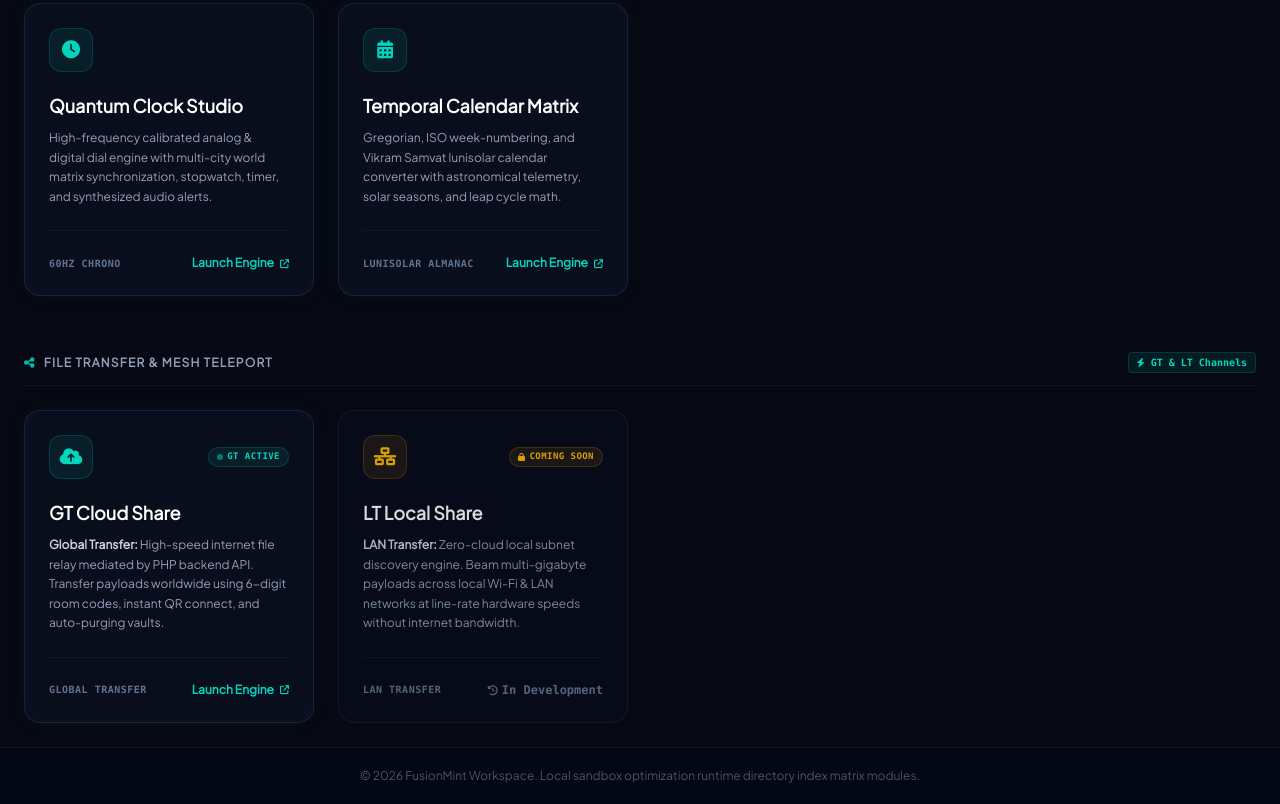
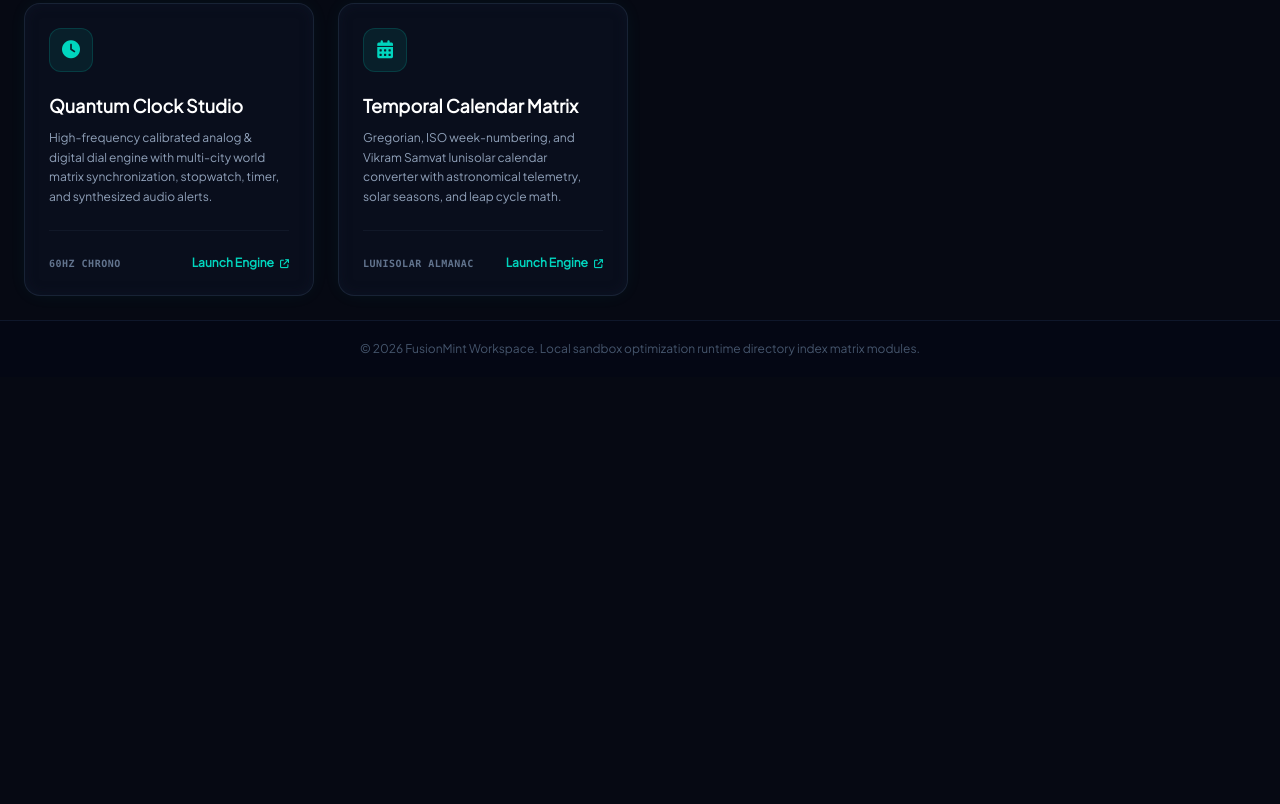
Before and after one commit to udaypatel04/FusionMint, a plain HTML site: page index.html in a window 1280 px wide. Shown: the part 4797-5601 px from the top of the page. After the commit the page ends 5174 px from the top, so only its background shows below. Drawn offline with nearby package versions, Linux system fonts and the light colour scheme.

Commit message:
remove File Transfer

```diff
--- a/index.html
+++ b/index.html
@@ -719,68 +719,6 @@
 
 
 
-
-       <!-- ================= FILE TRANSFER & P2P PROTOCOLS CATEGORY ================= -->
-       <!-- ================= FILE TRANSFER & MESH PROTOCOLS CATEGORY ================= -->
-        <section class="category-block-node" id="category-section-fileshare" aria-labelledby="heading-fileshare">
-            <div class="mb-6 flex items-center justify-between border-b border-slate-900/80 pb-3">
-                <h3 id="heading-fileshare" class="text-xs font-bold uppercase tracking-widest text-slate-400 flex items-center gap-2">
-                    <i class="fa-solid fa-share-nodes text-teal-500"></i> File Transfer &amp; Mesh Teleport
-                </h3>
-                <div class="flex items-center gap-1.5 text-[10px] font-mono font-bold bg-teal-500/10 text-teal-400 border border-teal-500/20 px-2 py-0.5 rounded">
-                    <i class="fa-solid fa-bolt text-[9px]"></i> GT &amp; LT Channels
-                </div>
-            </div>
-
-            <div class="grid grid-cols-1 md:grid-cols-2 lg:grid-cols-4 gap-6">
-
-                <!-- 1. Global Transfer: GT Cloud Share (Live Active) -->
-                <article class="feature-card bg-slate-900/40 border border-slate-800/80 rounded-2xl p-6 flex flex-col justify-between hover:border-teal-500/40 hover:bg-slate-900/60 metrics-card-glow group">
-                    <div>
-                        <div class="flex items-center justify-between mb-5">
-                            <div class="w-11 h-11 rounded-xl bg-teal-500/10 text-teal-400 flex items-center justify-center text-lg border border-teal-500/20 group-hover:bg-teal-400 group-hover:text-slate-950 transition-all duration-300">
-                                <i class="fa-solid fa-cloud-arrow-up"></i>
-                            </div>
-                            <span class="text-[9px] font-mono font-bold uppercase tracking-wider text-teal-400 bg-teal-500/10 border border-teal-500/20 px-2 py-0.5 rounded-full flex items-center gap-1">
-                                <span class="w-1.5 h-1.5 rounded-full bg-teal-400 animate-pulse"></span> GT Active
-                            </span>
-                        </div>
-                        <h4 class="text-lg font-bold text-white mb-2 group-hover:text-teal-400 transition-colors">GT Cloud Share</h4>
-                        <p class="text-xs text-slate-400 leading-relaxed"><strong class="text-slate-300">Global Transfer:</strong> High-speed internet file relay mediated by PHP backend API. Transfer payloads worldwide using 6-digit room codes, instant QR connect, and auto-purging vaults.</p>
-                    </div>
-                    <div class="flex items-center justify-between pt-6 mt-6 border-t border-slate-800/40">
-                        <span class="text-[10px] uppercase font-bold tracking-wider text-slate-500 font-mono">Global Transfer</span>
-                        <a href="pages/fileShare/gt-cloud-share.html" class="text-xs font-bold text-teal-400 hover:text-teal-300 flex items-center gap-1 group/btn">
-                            Launch Engine <i class="fa-solid fa-arrow-up-right-from-square text-[9px] ml-0.5 group-hover/btn:scale-110 transition-transform"></i>
-                        </a>
-                    </div>
-                </article>
-
-                <!-- 2. Local Transfer: LT Local Share (Coming Soon) -->
-                <article class="feature-card bg-slate-900/30 border border-slate-800/60 rounded-2xl p-6 flex flex-col justify-between hover:border-slate-700/60 opacity-85 hover:opacity-100 transition-all group">
-                    <div>
-                        <div class="flex items-center justify-between mb-5">
-                            <div class="w-11 h-11 rounded-xl bg-amber-500/10 text-amber-400 flex items-center justify-center text-lg border border-amber-500/20 group-hover:bg-amber-400 group-hover:text-slate-950 transition-all duration-300">
-                                <i class="fa-solid fa-network-wired"></i>
-                            </div>
-                            <span class="text-[9px] font-mono font-bold uppercase tracking-wider text-amber-400 bg-amber-500/10 border border-amber-500/20 px-2 py-0.5 rounded-full flex items-center gap-1">
-                                <i class="fa-solid fa-lock text-[8px]"></i> Coming Soon
-                            </span>
-                        </div>
-                        <h4 class="text-lg font-bold text-white mb-2 group-hover:text-amber-300 transition-colors">LT Local Share</h4>
-                        <p class="text-xs text-slate-400 leading-relaxed"><strong class="text-slate-300">LAN Transfer:</strong> Zero-cloud local subnet discovery engine. Beam multi-gigabyte payloads across local Wi-Fi &amp; LAN networks at line-rate hardware speeds without internet bandwidth.</p>
-                    </div>
-                    <div class="flex items-center justify-between pt-6 mt-6 border-t border-slate-800/40">
-                        <span class="text-[10px] uppercase font-bold tracking-wider text-slate-500 font-mono">LAN Transfer</span>
-                        <span class="text-xs font-mono font-semibold text-slate-500 flex items-center gap-1">
-                            <i class="fa-solid fa-clock-rotate-left text-[10px]"></i> In Development
-                        </span>
-                    </div>
-                </article>
-
-            </div>
-        </section>
-
     </main>
 
     <footer class="mt-auto border-t border-slate-900 bg-slate-950/40 py-5 px-6 text-center text-xs text-slate-600 shrink-0">
```
